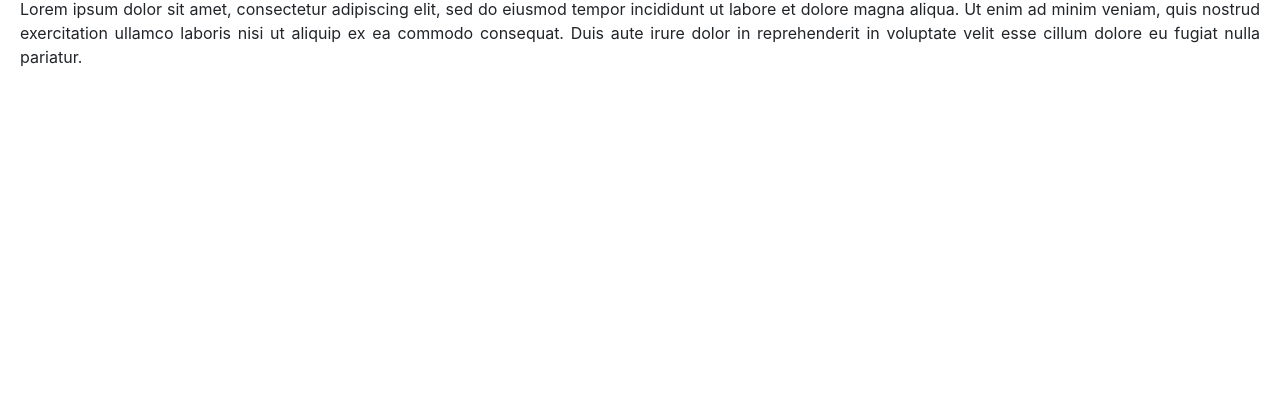
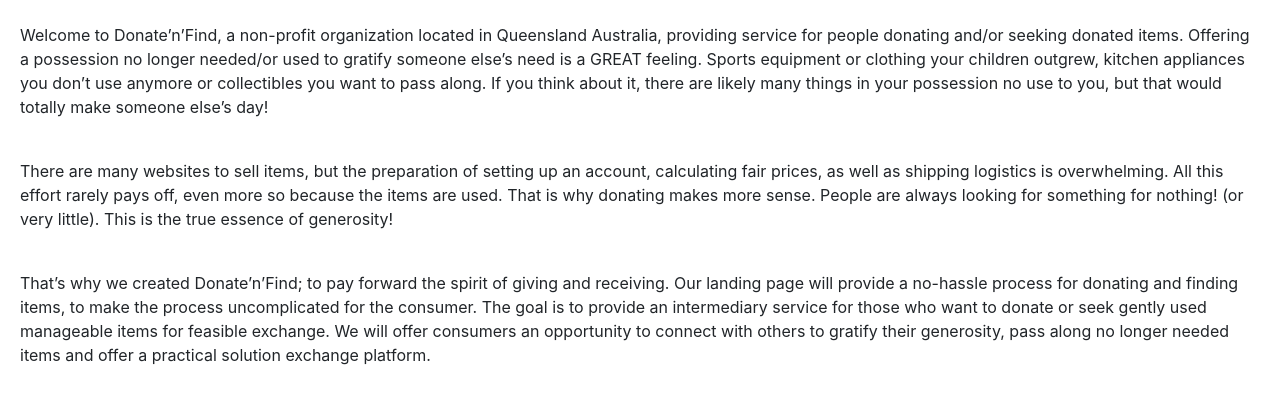
Before and after one commit to chingu-voyages/v9-toucans-team-12, a plain HTML site: page index.html in a window 1280 px wide. Shown: the part 475-888 px from the top of the page. Before the commit the page ends 800 px from the top, so only its background shows below. Drawn offline with nearby package versions, Linux system fonts and the light colour scheme.

Commit message:
added text in for about us section

```diff
--- a/index.html
+++ b/index.html
@@ -8,6 +8,8 @@
     <link rel='stylesheet' href='https://stackpath.bootstrapcdn.com/bootstrap/4.3.1/css/bootstrap.min.css'
           integrity='sha384-ggOyR0iXCbMQv3Xipma34MD+dH/1fQ784/j6cY/iJTQUOhcWr7x9JvoRxT2MZw1T' crossorigin='anonymous'>
     <link rel='stylesheet' href='src\style.css' >
+    <!-- link for the google font that I am using -->
+    <link href="https://fonts.googleapis.com/css?family=EB+Garamond&display=swap" rel="stylesheet">
   </head>
   <body>
     <div class='container-fluid'>
@@ -22,12 +24,30 @@
       <section class='row'>
         <img id='hero-image' class='img-fluid' alt='main-image' src='src\hero.png'/>
       </section>
-      <section class='row'>
-        <h3 class='text-uppercase'>About Us</h3>
-        <p class='text-justify'>Lorem ipsum dolor sit amet, consectetur adipiscing elit, sed do eiusmod tempor
-          incididunt ut labore et dolore magna aliqua. Ut enim ad minim veniam, quis nostrud
-          exercitation ullamco laboris nisi ut aliquip ex ea commodo consequat.
-          Duis aute irure dolor in reprehenderit in voluptate velit esse cillum dolore eu fugiat nulla pariatur.</p>
+    </div>
+    <section class='container-fluid about-background'>
+      <h2 class='text-uppercase text-center'>About Us</h2>
+      <div class="row google-font">
+        <p>Welcome to Donate’n’Find, a non-profit organization located in Queensland Australia, providing service for
+          people donating and/or seeking donated items. Offering a possession no longer needed/or used to gratify someone else’s
+          need is a GREAT feeling.  Sports equipment or clothing your children outgrew, kitchen appliances you don’t use anymore or
+          collectibles you want to pass along. If you think about it, there are likely many things in your possession no use
+          to you, but that would totally make someone else’s day!
+        </p>
+        <br>
+        <p>There are many websites to sell items, but the preparation of setting up an account, calculating fair prices, as well as
+          shipping logistics is overwhelming.  All this effort rarely pays off, even more so because the items are used. That is why
+          donating makes more sense. People are always looking for something for nothing! (or very little). This is the true essence
+          of generosity!
+        </p>
+        <br>
+        <p>That’s why we created Donate’n’Find; to pay forward the spirit of giving and receiving.  Our landing page will provide
+          a no-hassle process for donating and finding items, to make the process uncomplicated for the consumer. The goal is to provide
+          an intermediary service for those who want to donate or seek gently used manageable items for feasible exchange. We will offer
+          consumers an opportunity to connect with others to gratify their generosity, pass along no longer needed items and offer a
+          practical solution exchange platform.
+        </p>
+      </div>
     </section>
 
       <!--Donate Modal -->
```
Lines whose indentation alone changed are shown as unchanged.
